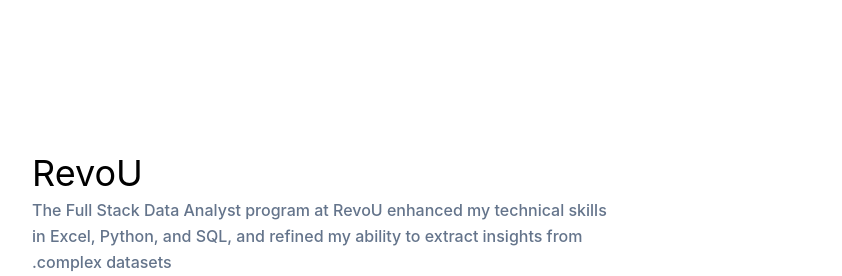
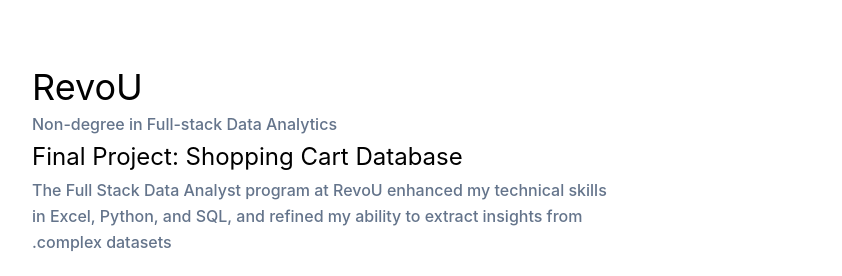
Before and after one commit to Dzikrish/portfolio-dzikri, a website: page index.html in a window 1280 px wide. Shown: the part 1810-2086 px from the top of the page, 0-842 px from the left. Drawn offline with nearby package versions, Linux system fonts and the light colour scheme.

Commit message:
Update about me and academic

```diff
--- a/index.html
+++ b/index.html
@@ -201,6 +201,10 @@
           <div class="w-full self-end px-4 lg:w-1/2 text-left">
             <h4 class="text-4xl mb-1">RevoU</h4>
             <p class="font-medium text-secondary leading-relaxed mb-1">
+              Non-degree in Full-stack Data Analytics
+            </p>
+            <h4 class="text-2xl mb-1">Final Project: Shopping Cart Database</h4>
+            <p class="font-medium text-secondary leading-relaxed mb-6">
               The Full Stack Data Analyst program at RevoU enhanced my technical
               skills in Excel, Python, and SQL, and refined my ability to
               extract insights from complex datasets.
```
